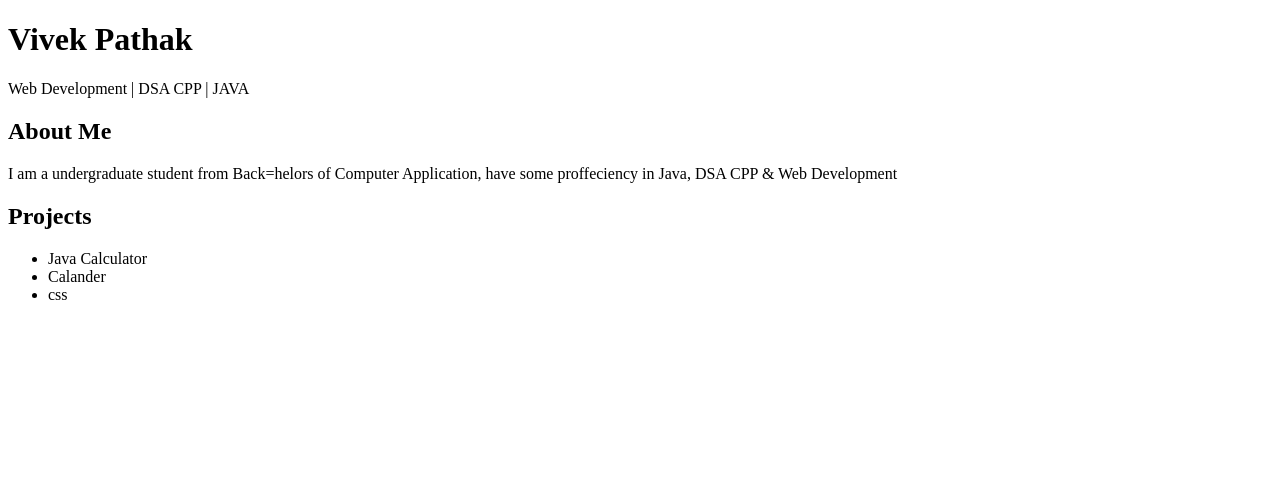
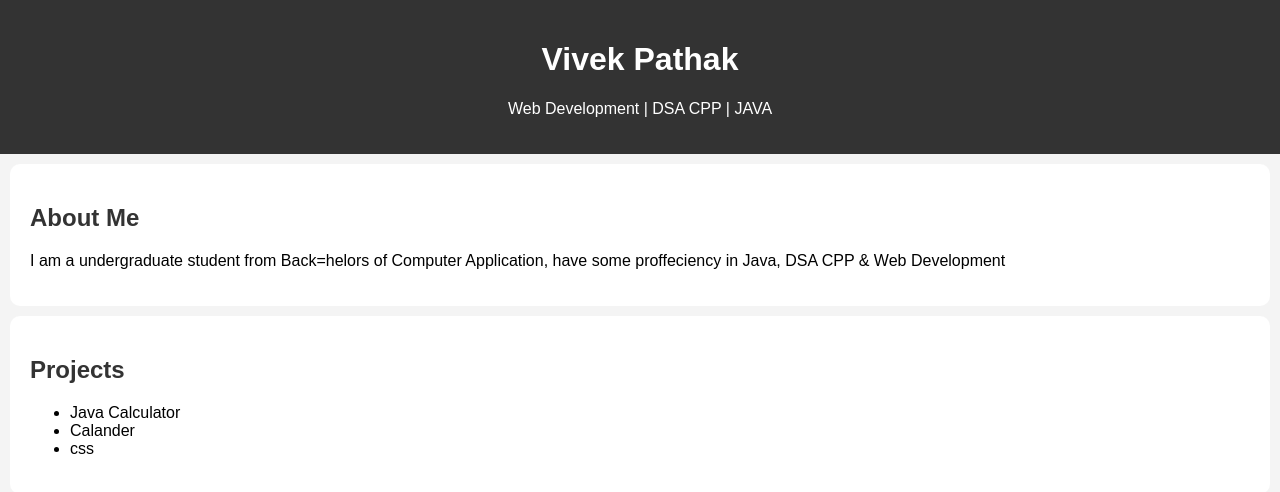
Before and after one commit to vivekpathak581/MyFirstPortfolio, a plain HTML site: page index.html in a window 1280 px wide. Drawn offline with Linux system fonts and the light colour scheme; files that its build step writes are made by us from their sources.

Commit message:
Re-examined everthing and made changes in every file(FIXED EVERYTHING)

```diff
--- a/index.html
+++ b/index.html
@@ -4,7 +4,7 @@
     <meta charset="UTF-8">
     <meta name="viewport" content="width=device-width, initial-scale=1.0">
     <title>Portfolio Website</title>
-    <link rel="stylesheet" href="style.css">
+    <link rel="stylesheet" href="css/style.css">
 </head>
 <body>
     <header>
--- a/style.css
+++ b/style.css
@@ -0,0 +1,30 @@
+body {
+    font-family: Arial, sans-serif;
+    margin: 0;
+    background-color: #f4f4f4;
+}
+
+header {
+    background: #333;
+    color: white;
+    text-align: center;
+    padding: 20px;
+}
+
+section {
+    padding: 20px;
+    margin: 10px;
+    background: white;
+    border-radius: 10px;
+}
+
+h2 {
+    color: #333;
+}
+
+footer {
+    text-align: center;
+    padding: 10px;
+    background: #222;
+    color: white;
+}
```
Also changed, not shown: 1 other file.
